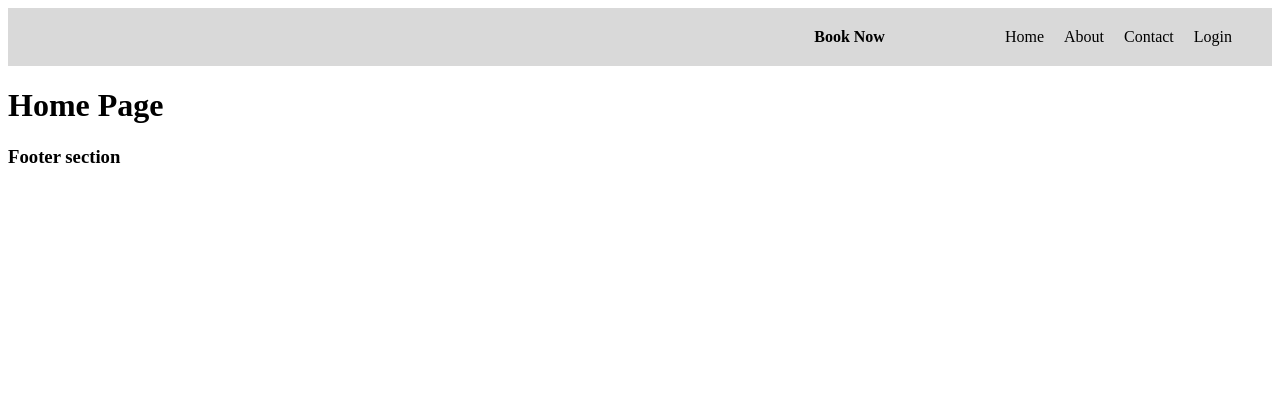
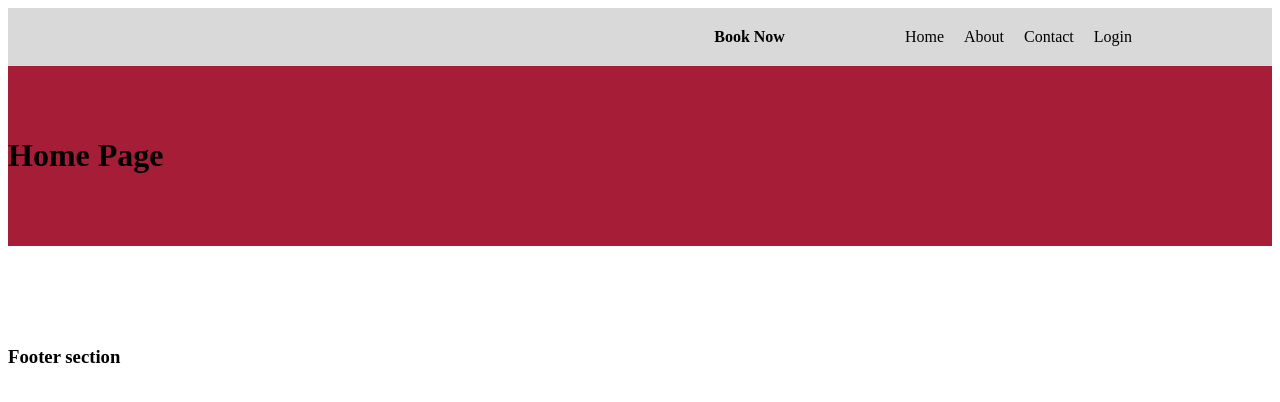
Before and after one commit to Pawtel/pawtel-client, a React (Vite) app: page / in a window 1280 px wide. Shown: the top 402 px of the page. Built offline with nearby package versions, Linux system fonts and the light colour scheme.

Commit message:
feat: home page container and css

```diff
--- a/src/pages/HomePage.jsx
+++ b/src/pages/HomePage.jsx
@@ -1,5 +1,6 @@
 import NavBar from "../components/NavBar";
 import Footer from "../components/Footer";
+import "../styles/home.css";
 
 const HomePage = () => {
 	return (
@@ -9,7 +10,9 @@ const HomePage = () => {
 			</header>
 
 			<main>
-				<h1>Home Page</h1>
+				<div className="home-container">
+					<h1>Home Page</h1>
+				</div>
 			</main>
 
 			<footer>
--- /dev/null
+++ b/src/styles/home.css
@@ -0,0 +1,6 @@
+.home-container {
+	background-color: #a51d37;
+	margin-bottom: 100px;
+	padding-top: 50px;
+	padding-bottom: 50px;
+}
--- a/src/styles/topnav.css
+++ b/src/styles/topnav.css
@@ -12,9 +12,8 @@ header {
 
 .nav-list {
 	list-style: none;
-
+	padding-right: 100px;
 	margin: 0;
-	padding: 0;
 }
 
 .nav-list li {
```
